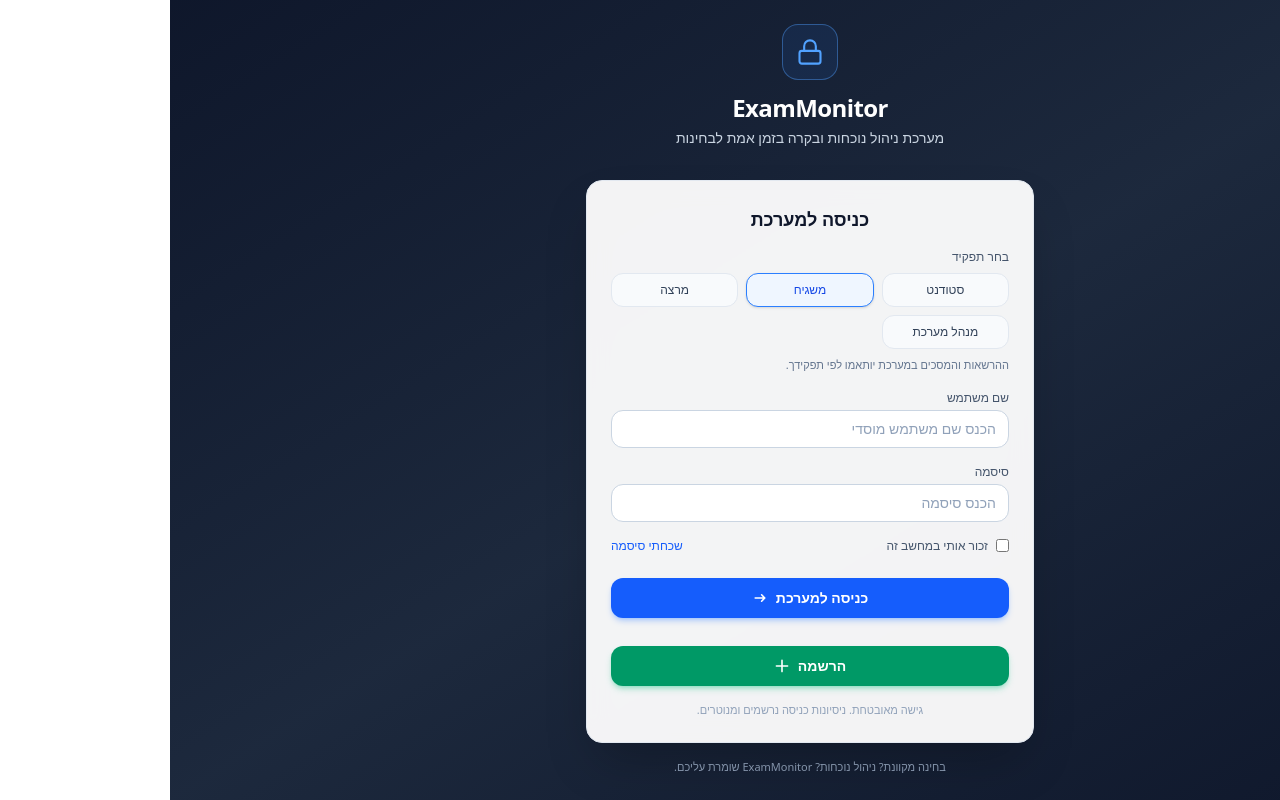
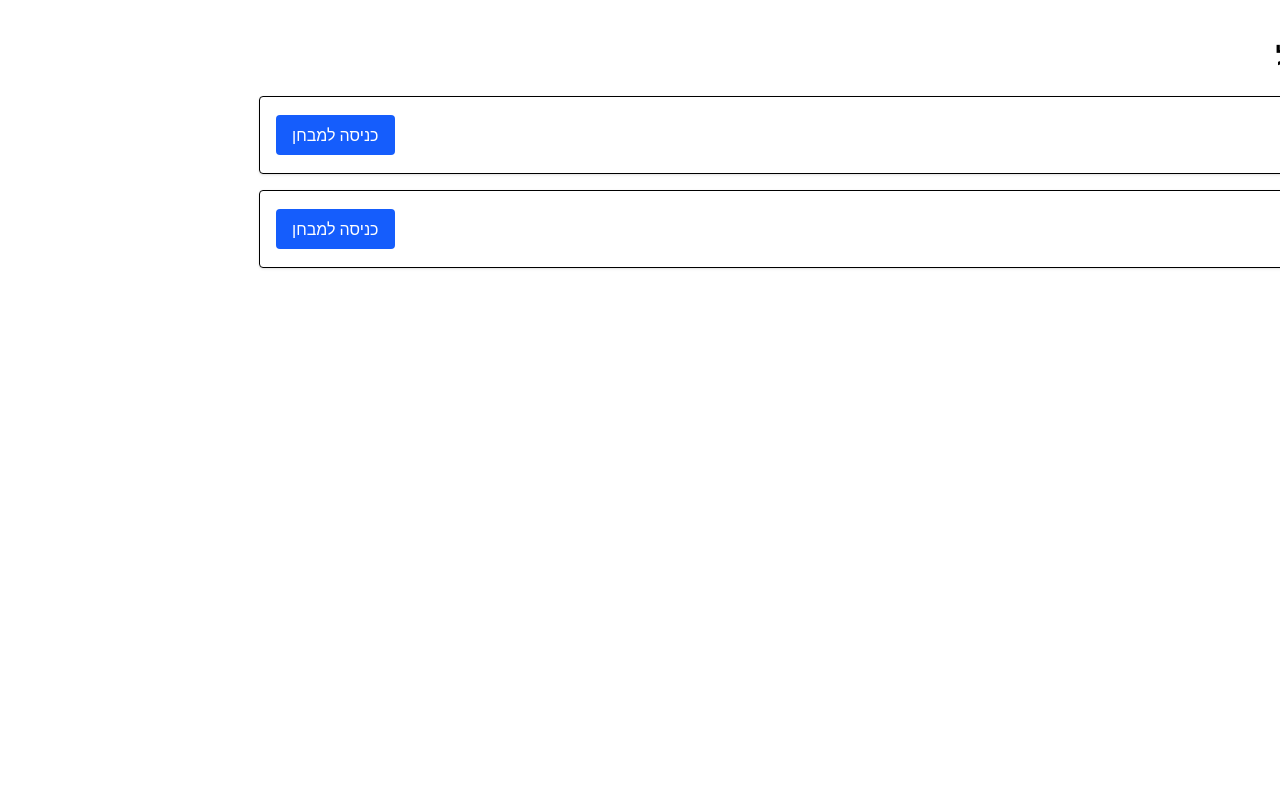
Before and after one commit to ShaharBar99/ExaMonitor, a React (Vite) app in the folder examonitor-vite/: page / in a window 1280 px wide. Before the commit this address led to /login. Built offline with nearby package versions, Linux system fonts and the light colour scheme.

Commit message:
changed route so i could work with it

```diff
--- a/examonitor-vite/src/api/authApi.js
+++ /dev/null
@@ -1,12 +0,0 @@
-export const authApi = {
-    login: async (credentials) => {
-        // סימולציה של קריאת API
-        console.log("Calling API with:", credentials);
-        return new Promise((resolve) => {
-            setTimeout(() => resolve({
-                success: true,
-                user: { name: "ישראל ישראלי", role: credentials.role }
-            }), 1000);
-        });
-    }
-};
--- a/examonitor-vite/src/app/routes.jsx
+++ b/examonitor-vite/src/app/routes.jsx
@@ -10,16 +10,16 @@
   const navigate = useNavigate();
   return (
     <Routes>
-      <Route path="/login" element={<LoginPage />} />
+      {/*<Route path="/login" element={<LoginPage />} />*/}
 
       {/* זה הדף שאנחנו רוצים להגיע אליו */}
-      <Route path="/exam/select" element={<SelectExamPage navigate={navigate} />} />
+      <Route path="/" element={<SelectExamPage navigate={navigate} />} />
 
       {/* דף המבחן עצמו (אחרי שבוחרים) */}
       <Route path="/exam/active/:examId" element={<ActiveExamConsolePage />} />
 
-      <Route path="/" element={<Navigate to="/login" replace />} />
-      <Route path="*" element={<Navigate to="/login" replace />} />
+      {/*<Route path="/" element={<Navigate to="/login" replace />} />
+      <Route path="*" element={<Navigate to="/login" replace />} />*/}
     </Routes>
   );
 }
```
